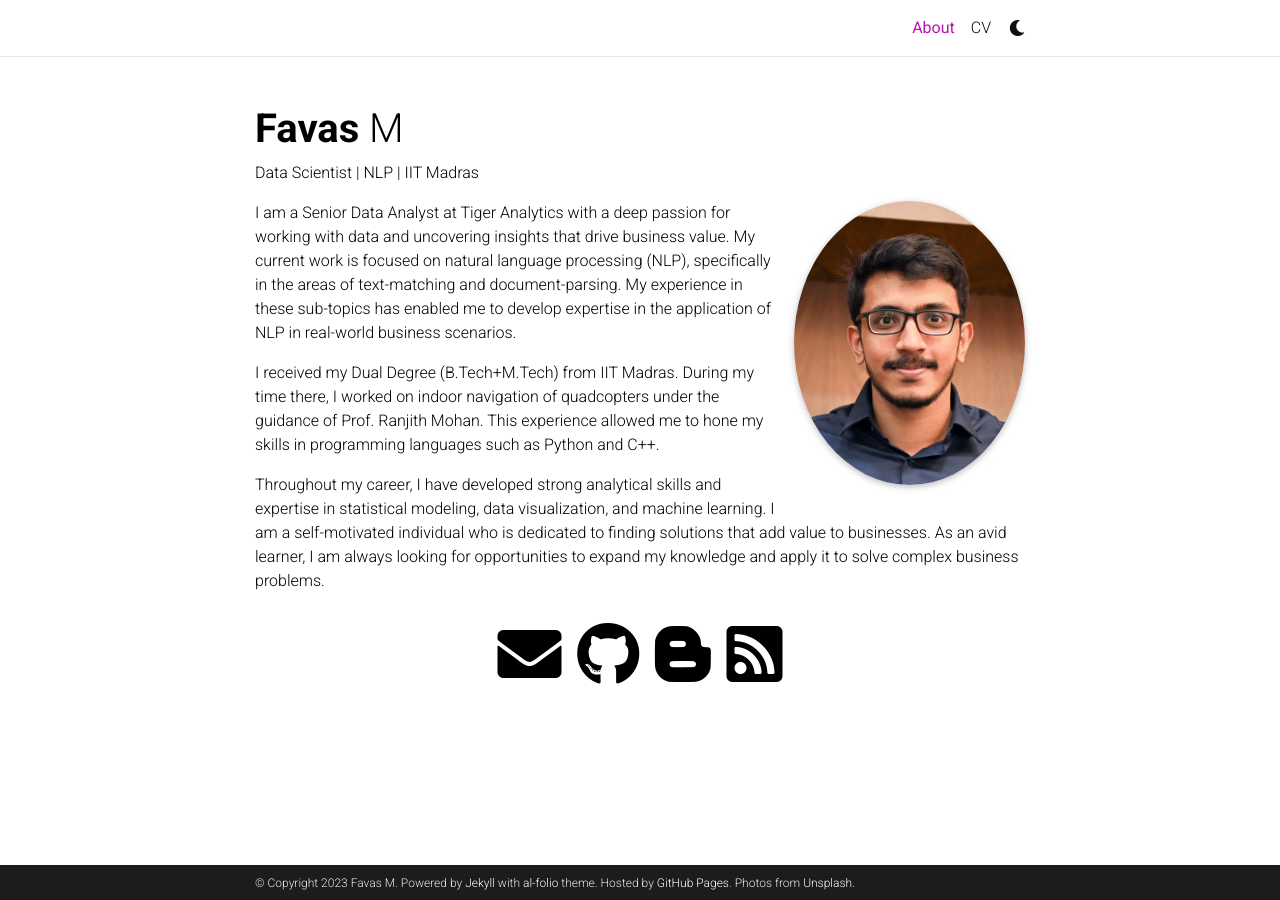
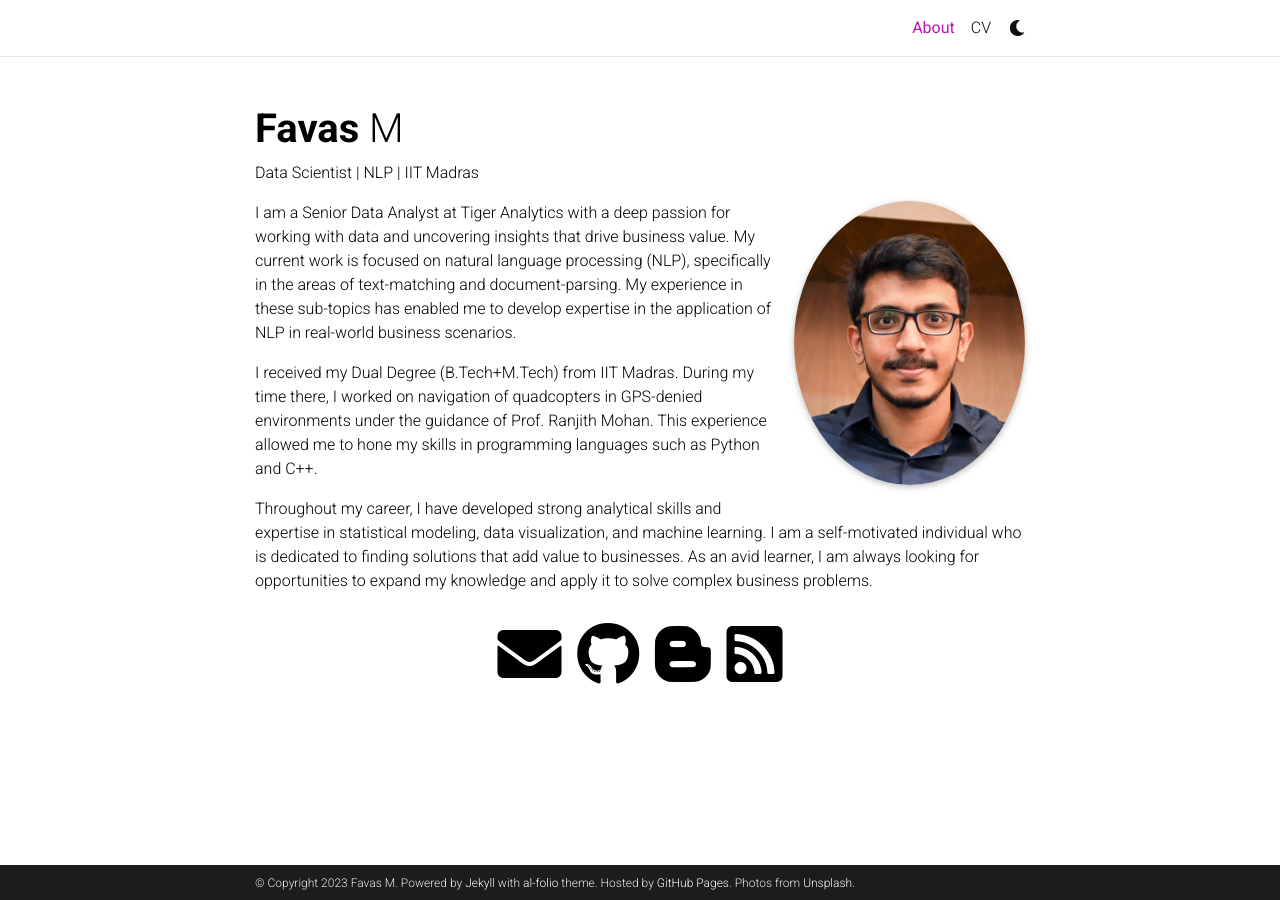
Before and after one commit to favasmfsm/favasmfsm.github.io, a Jekyll site: the page built from _pages/about.md, in a window 1280 px wide. Built offline with Jekyll 4.4.1, drawn with Linux system fonts in a browser that asks for light colours; full-size pictures stand in for the smaller copies a plugin makes; comment, search, counter and statistics services are not loaded; a style sheet for code colours, icons or effects is not loaded.

Commit message:
project name

```diff
--- a/_pages/about.md
+++ b/_pages/about.md
@@ -18,6 +18,6 @@ social: true  # includes social icons at the bottom of the page
 
 I am a Senior Data Analyst at Tiger Analytics with a deep passion for working with data and uncovering insights that drive business value. My current work is focused on natural language processing (NLP), specifically in the areas of text-matching and document-parsing. My experience in these sub-topics has enabled me to develop expertise in the application of NLP in real-world business scenarios.
 
-I received my Dual Degree (B.Tech+M.Tech) from IIT Madras. During my time there, I worked on indoor navigation of quadcopters under the guidance of Prof. Ranjith Mohan. This experience allowed me to hone my skills in programming languages such as Python and C++.
+I received my Dual Degree (B.Tech+M.Tech) from IIT Madras. During my time there, I worked on navigation of quadcopters in GPS-denied environments under the guidance of Prof. Ranjith Mohan. This experience allowed me to hone my skills in programming languages such as Python and C++.
 
 Throughout my career, I have developed strong analytical skills and expertise in statistical modeling, data visualization, and machine learning. I am a self-motivated individual who is dedicated to finding solutions that add value to businesses. As an avid learner, I am always looking for opportunities to expand my knowledge and apply it to solve complex business problems.
```
